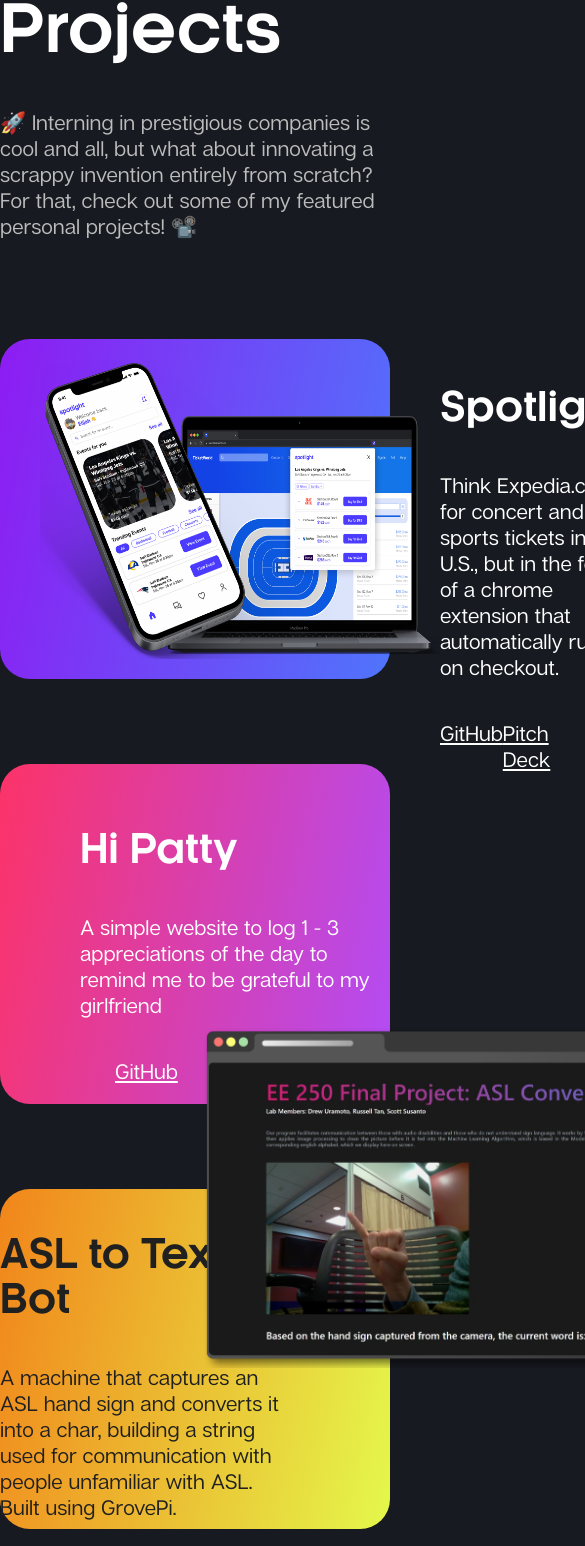
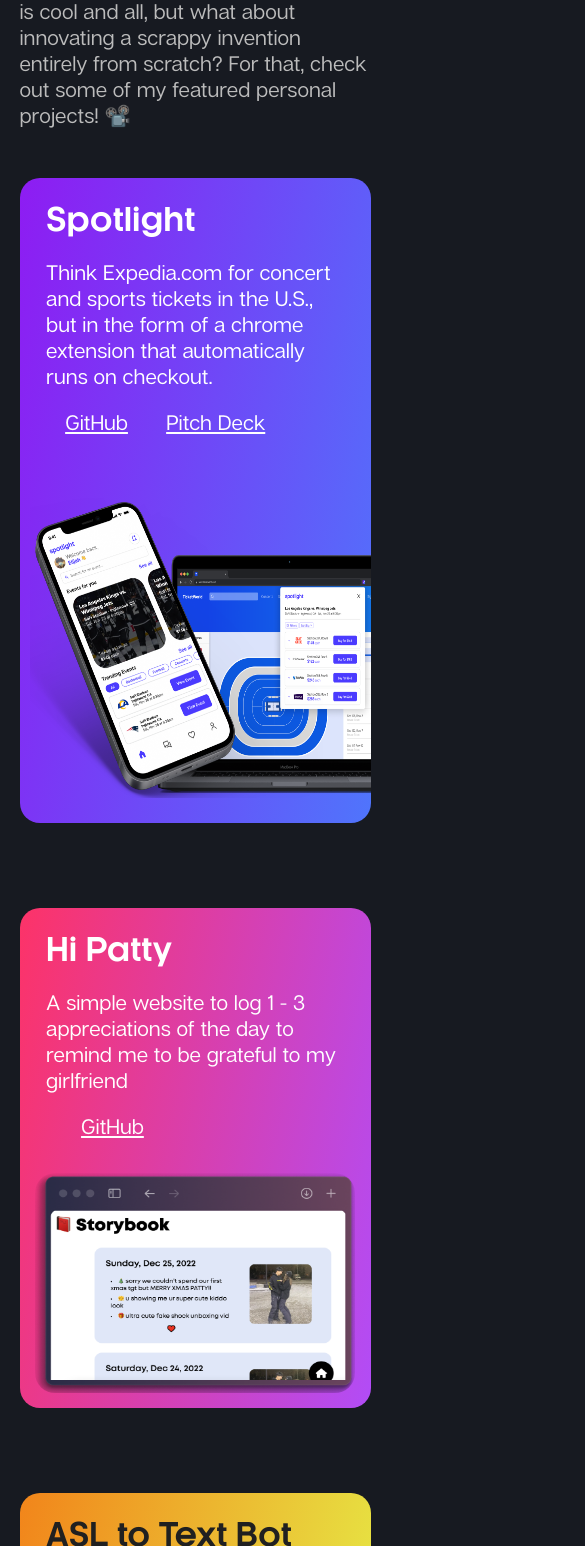
Before and after one commit to scottsus/Portfolio-v2, a Next.js app: page /projects in a window 390 px wide. Shown: the part 202-1748 px from the top of the page, 585 px wide, since content can reach past the window. Built offline with nearby package versions, Linux system fonts and the light colour scheme.

Commit message:
responsive projects page

```diff
--- a/components/TypicalPage.tsx
+++ b/components/TypicalPage.tsx
@@ -1,10 +1,16 @@
 import styled from 'styled-components';
+import { small, medium } from '../styles/responsive';
 
 export const Title = styled.h1`
   font-size: 65px;
   font-family: Kamerik, Arial;
   font-weight: 700;
   margin: 60px auto 40px;
+
+  @media (${small}) {
+    font-size: 35px;
+    margin: 40px auto 30px;
+  }
 `;
 
 export const Subtitle = styled.p`
--- a/pages/projects.tsx
+++ b/pages/projects.tsx
@@ -25,18 +25,18 @@ export default function ProjectsPage() {
     <ProjectsDiv>
       <Navbar />
       <Title>Personal Projects</Title>
-      <Subtitle style={{ marginBottom: '100px' }}>
+      <Subtitle>
         🚀 Interning in prestigious companies is cool and all, but what about
         innovating a scrappy invention entirely from scratch? For that, check
         out some of my featured personal projects! 📽️
       </Subtitle>
       <SpotlightContainer>
         <Image
+          id='spotlight-imgs'
           src='/imgs/projects/Spotlight-Imgs.png'
           width={400}
           height={300}
           alt='Phone and Laptop'
-          style={{ marginLeft: '40px' }}
         />
         <TextArea width={340} height={255} margin='10px 60px 0 auto'>
           <ProjectTitle>Spotlight</ProjectTitle>
@@ -81,27 +81,22 @@ export default function ProjectsPage() {
           </ProjectLink>
         </TextArea>
         <Image
+          id='hi-patty-img'
           src='/imgs/projects/Hi-Patty-Img.png'
           width={500}
           height={325}
           alt='StoryBook Browser'
-          style={{
-            position: 'absolute',
-            top: '810px',
-            left: '840px',
-            borderRadius: '20px',
-          }}
         />
       </HiPattyContainer>
       <ASLContainer>
         <Image
+          id='asl-img'
           src='/imgs/projects/ASL-Img.png'
           width={540}
           height={340}
           alt='ASL to Text Render'
-          style={{ position: 'absolute', top: '1230px', left: '200px' }}
         />
-        <TextArea width={400} height={250} margin='0 100px 0 auto' hasBlackText>
+        <TextArea width={400} height={250} margin='0 50px 0 auto' hasBlackText>
           <ProjectTitle>ASL to Text Bot</ProjectTitle>
           <ProjectText>
             A machine that captures an ASL hand sign and converts it into a
@@ -145,11 +140,11 @@ export default function ProjectsPage() {
           </Links>
         </TextArea>
         <Image
+          id='yelp-img'
           src='/imgs/projects/Yelp-Img.png'
           width={480}
           height={280}
           alt='YelpCamp Home Page'
-          style={{ marginRight: '40px', borderRadius: '10px' }}
         />
       </YelpCampContainer>
       <CTA>
--- a/styles/indexStyles.ts
+++ b/styles/indexStyles.ts
@@ -4,9 +4,6 @@ import { small, medium } from './responsive';
 export const HomePageDiv = styled.section`
   width: 100%;
   min-height: 100%;
-  display: flex;
-  flex-direction: column;
-  align-items: center;
 
   @media (${small}) {
     width: 90%;
--- a/styles/projectsStyles.ts
+++ b/styles/projectsStyles.ts
@@ -1,8 +1,15 @@
 import styled from 'styled-components';
+import { small, medium } from './responsive';
 
 export const ProjectsDiv = styled.section`
   width: 100%;
-  height: 100%;
+  margin: 0 auto;
+
+  @media (${small}) {
+    width: 90%;
+    margin: 0 auto;
+    overflow-x: hidden;
+  }
 `;
 
 export const projectSkeleton = `
@@ -12,26 +19,78 @@ export const projectSkeleton = `
   margin-bottom: 85px;
   display: flex;
   align-items: center;
+
+  @media (${small}) {
+    height: 100%;
+    border-radius: 20px;
+    padding: 5px 10px;
+  }
 `;
 
 export const SpotlightContainer = styled.div`
   ${projectSkeleton}
-  background: linear-gradient(101.52deg, #9019F2 -3.55%, #4D78FC 103.61%);
+  margin-top: 100px;
+  background: linear-gradient(101.52deg, #9019f2 -3.55%, #4d78fc 103.61%);
+  #spotlight-imgs {
+    margin-left: 40px;
+  }
+  @media (${small}) {
+    margin-top: 50px;
+    flex-direction: column-reverse;
+    #spotlight-imgs {
+      margin: 20px auto;
+    }
+  }
 `;
 
 export const HiPattyContainer = styled.div`
   ${projectSkeleton}
   background: linear-gradient(101.52deg, #FF3263 -3.55%, #AF4DFC 103.61%);
+  #hi-patty-img {
+    border-radius: 20px;
+    margin: -40px -30px auto auto;
+  }
+  @media (${small}) {
+    flex-direction: column;
+    #hi-patty-img {
+      width: 320px;
+      height: 220px;
+      margin: 10px 0;
+    }
+  }
 `;
 
 export const ASLContainer = styled.div`
   ${projectSkeleton}
   background: linear-gradient(101.52deg, #F28119 -3.55%, #E4FC4D 103.61%);
+  #asl-img {
+    margin: -30px auto auto -150px;
+  }
+  @media (${small}) {
+    flex-direction: column-reverse;
+    #asl-img {
+      width: 320px;
+      height: 220px;
+      margin: 10px 0;
+    }
+  }
 `;
 
 export const YelpCampContainer = styled.div`
   ${projectSkeleton}
   background: linear-gradient(101.52deg, #45EE75 -3.55%, #4D5FFC 103.61%);
+  #yelp-img {
+    margin-right: 40px;
+    border-radius: 10px;
+  }
+  @media (${small}) {
+    flex-direction: column;
+    #yelp-img {
+      width: 320px;
+      height: 220px;
+      margin: auto 0 20px;
+    }
+  }
 `;
 
 interface ITextArea {
@@ -46,12 +105,21 @@ export const TextArea = styled.div<ITextArea>`
   height: ${(props) => props.height}px;
   color: ${(props) => (props.hasBlackText ? '#202020' : '#ffffff')} !important;
   margin: ${(props) => props.margin};
+
+  @media (${small}) {
+    width: 90%;
+    margin: 20px auto;
+  }
 `;
 
 export const ProjectTitle = styled.h2`
   font-size: 40px;
   font-family: Kamerik, Arial;
   font-weight: 700;
+
+  @media (${small}) {
+    font-size: 32px;
+  }
 `;
 
 export const ProjectText = styled.p`
@@ -59,6 +127,10 @@ export const ProjectText = styled.p`
   font-family: Articulat, Arial;
   font-weight: 400;
   margin: 40px 0;
+
+  @media (${small}) {
+    margin: 20px 0;
+  }
 `;
 
 export const Links = styled.div`
@@ -80,6 +152,12 @@ export const CTA = styled.div`
   margin: 20px auto 60px;
   display: flex;
   align-items: center;
+
+  @media (${small}) {
+    flex-direction: column;
+    height: 100%;
+    margin: 0 auto 20px;
+  }
 `;
 
 export const CTAText = styled.div`
@@ -89,6 +167,10 @@ export const CTAText = styled.div`
   display: flex;
   flex-direction: column;
   align-items: center;
+
+  @media (${small}) {
+    width: 100%;
+  }
 `;
 
 export const Cofounder = styled.h3`
@@ -97,6 +179,10 @@ export const Cofounder = styled.h3`
   font-weight: 700;
   text-align: center;
   margin: 75px auto 35px;
+
+  @media (${small}) {
+    margin: 50px auto 40px;
+  }
 `;
 
 export const Social = styled.p`
@@ -106,4 +192,8 @@ export const Social = styled.p`
   text-align: left;
   width: 330px;
   margin: 0 auto 5px;
+
+  @media (${small}) {
+    font-size: 21px;
+  }
 `;
```
